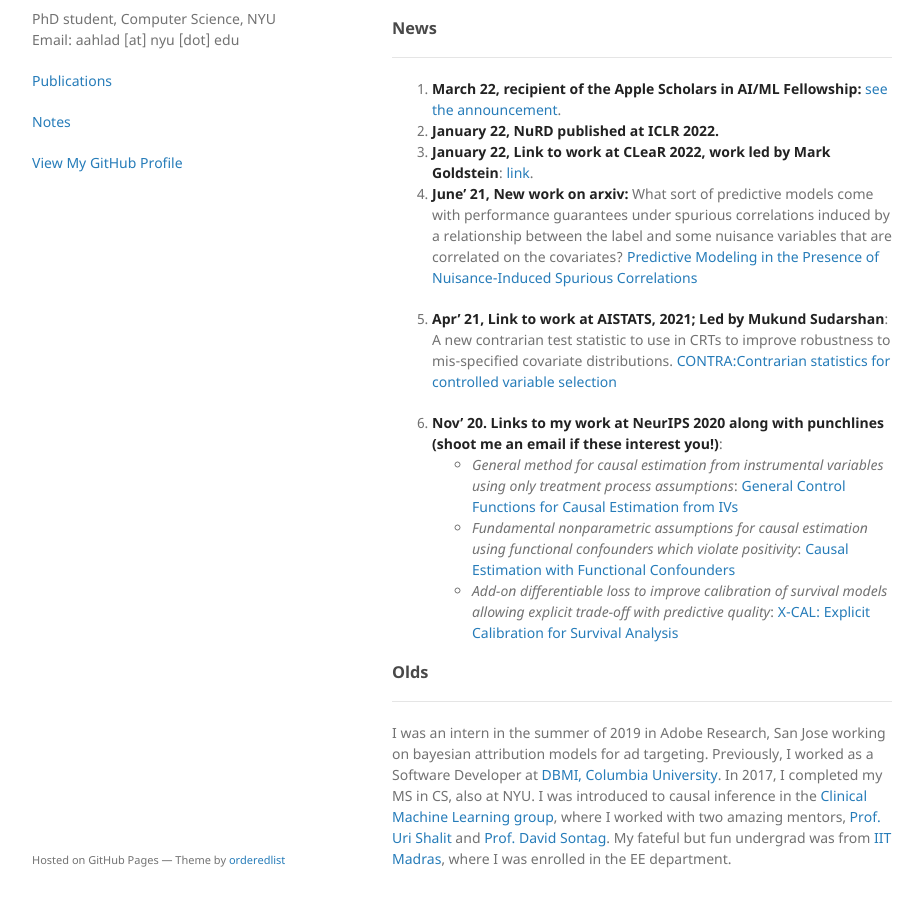
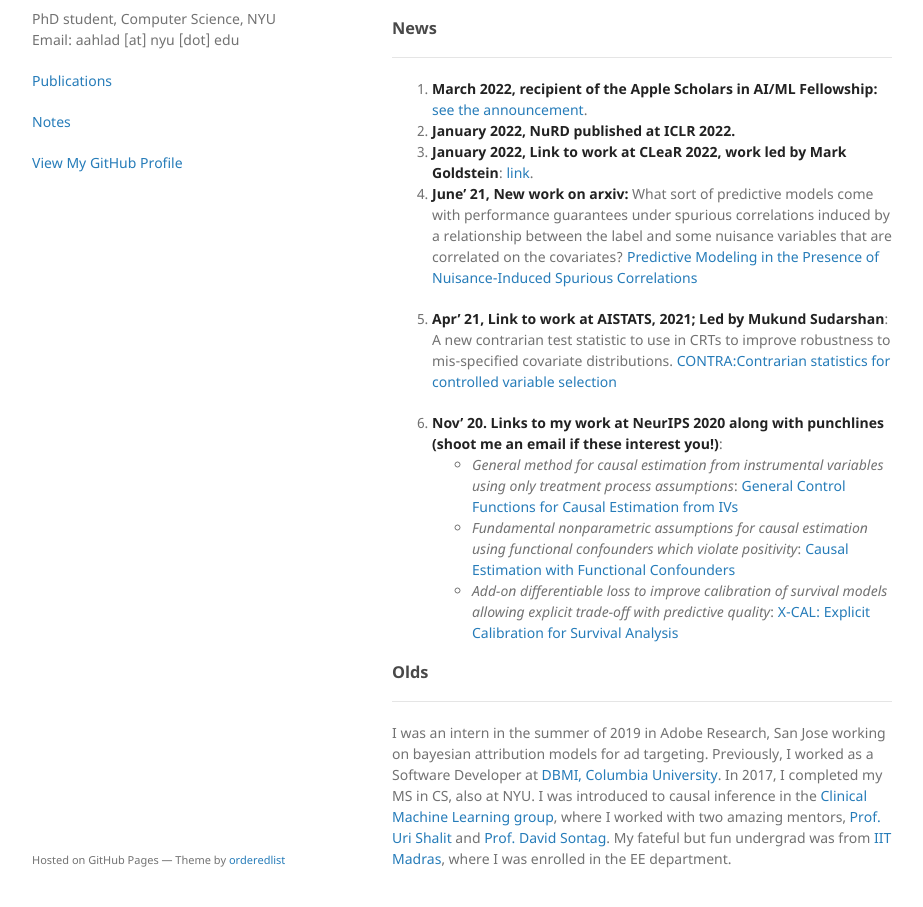
Before and after one commit to aahladmanas/aahladmanas.github.io, a Jekyll site: the page built from index.md, in a window 1280 px wide and 1308 px high. Shown: the part 369-1276 px from the top of the window, without its empty margins (178-1101 px from the left). Built offline with Jekyll 4.4.1, drawn with Linux system fonts in a browser that asks for light colours; the repository's description, which GitHub fills in, is left out; our own code applies the rules of GitHub Pages for plain Markdown files.

Commit message:
Update index.md

```diff
--- a/index.md
+++ b/index.md
@@ -16,9 +16,9 @@ I'm eternally excited about new ideas and finding good applications for my work!
 
 ### News
 * * *
-  1. **March 22, recipient of the Apple Scholars in AI/ML Fellowship:** [see the announcement](https://machinelearning.apple.com/updates/apple-scholars-aiml-2022).
-  1. **January 22, NuRD published at ICLR 2022.**
-  2. **January 22, Link to work at CLeaR 2022, work led by Mark Goldstein**: [link](https://arxiv.org/abs/2112.00881).
+  1. **March 2022, recipient of the Apple Scholars in AI/ML Fellowship:** [see the announcement](https://machinelearning.apple.com/updates/apple-scholars-aiml-2022).
+  1. **January 2022, NuRD published at ICLR 2022.**
+  2. **January 2022, Link to work at CLeaR 2022, work led by Mark Goldstein**: [link](https://arxiv.org/abs/2112.00881).
   3. **June' 21, New work on arxiv:** What sort of predictive models come with performance guarantees under spurious correlations induced by a relationship between the label and some nuisance variables that are correlated on the covariates?
   [Predictive Modeling in the Presence of Nuisance-Induced Spurious Correlations](https://arxiv.org/abs/2107.00520)
 
```
